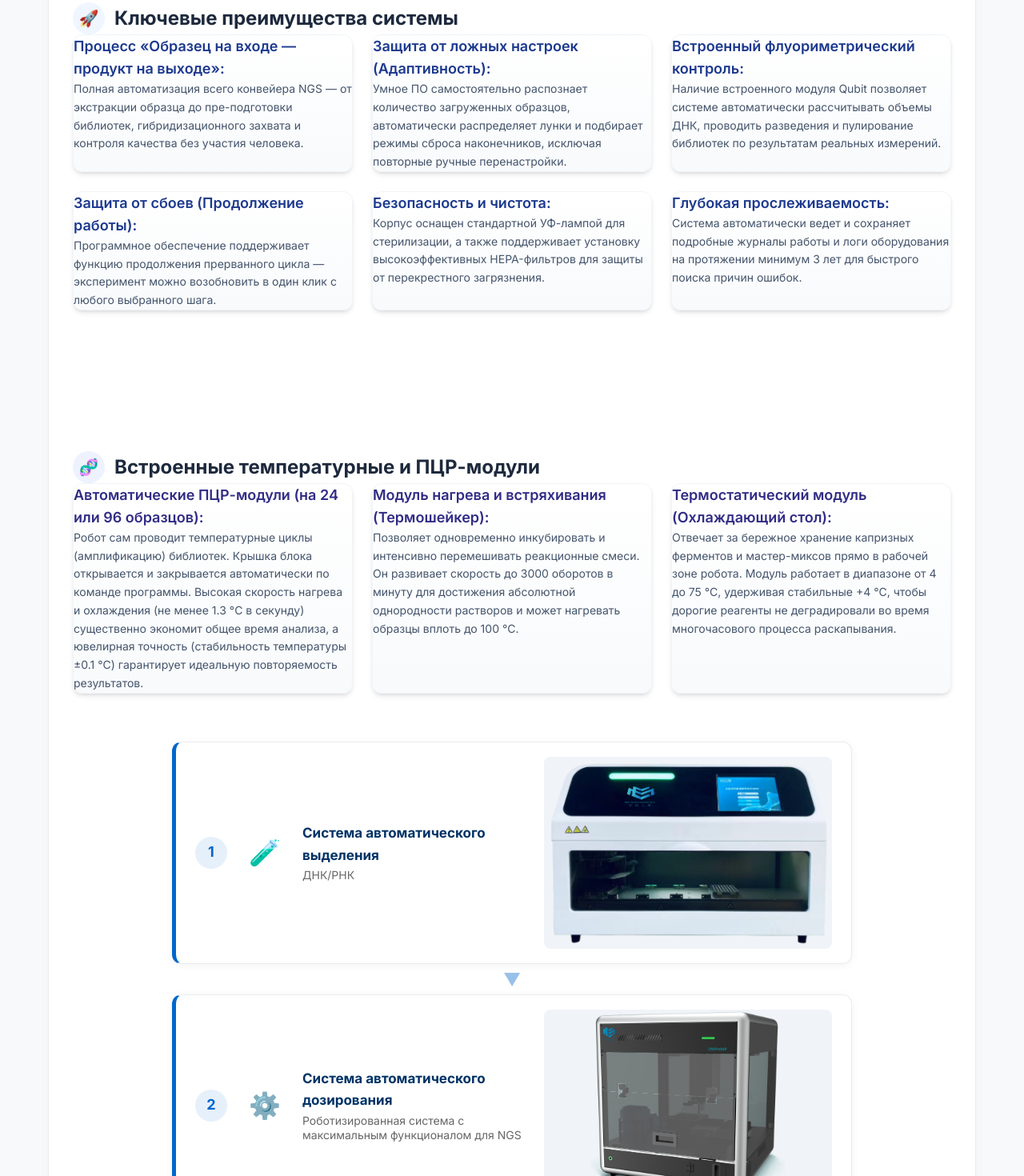
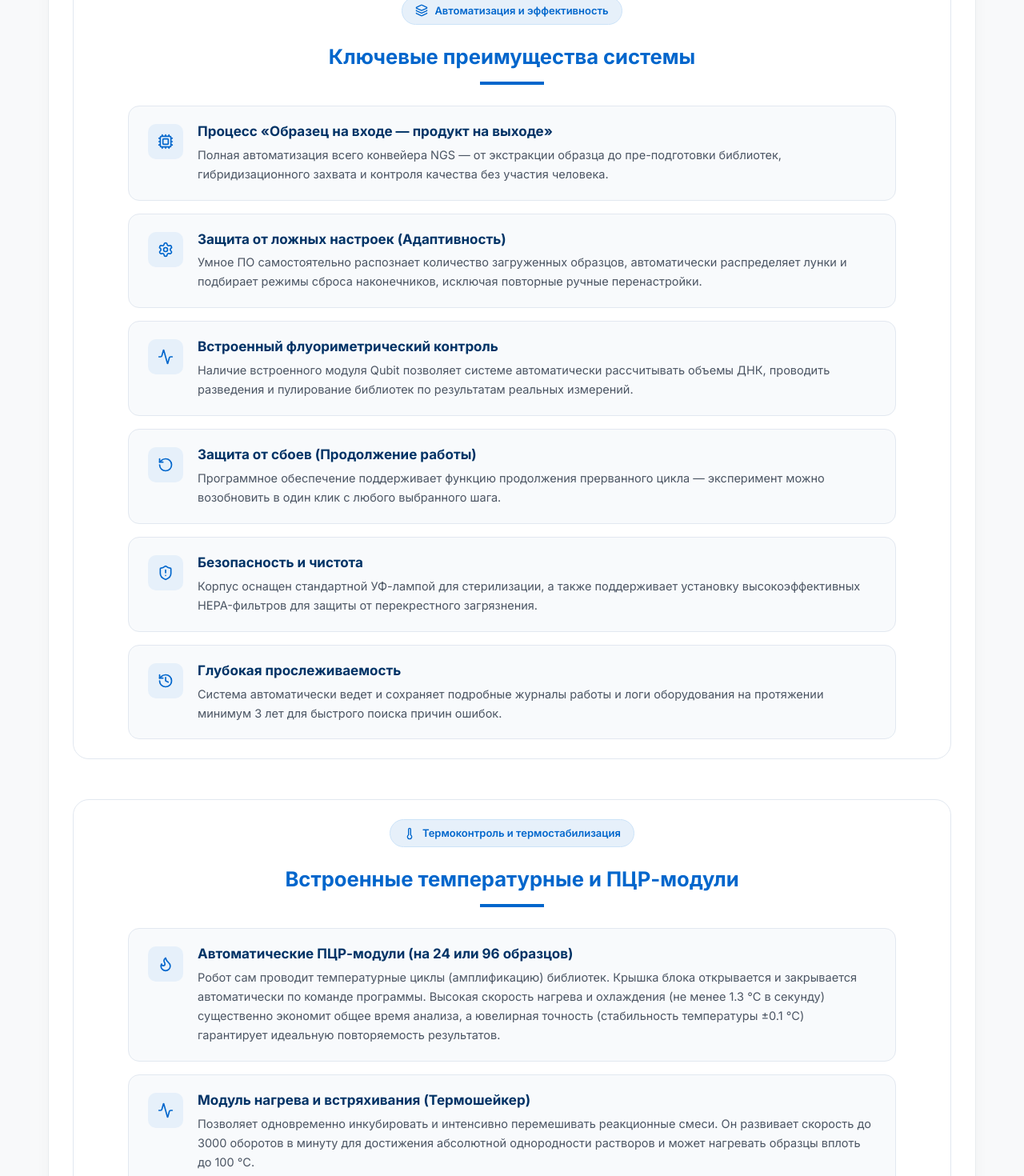
Before and after one commit to alexurpimenov-prog/ME-instruments, a React (Vite) app: page / in a window 1280 px wide. Shown: the part 4480-5950 px from the top of the page at 80% size. Built offline with nearby package versions, Linux system fonts and the light colour scheme.

Commit message:
Update ProcessFlow.tsx

```diff
--- a/src/components/ProcessFlow.tsx
+++ b/src/components/ProcessFlow.tsx
@@ -1,6 +1,18 @@
 import React from 'react';
 import { ProcessStepData } from '../types';
 import { ImageSlot } from './ImageSlot';
+import {
+  Cpu,
+  Settings,
+  Activity,
+  RotateCcw,
+  ShieldAlert,
+  History,
+  Flame,
+  Thermometer,
+  Snowflake,
+  Layers
+} from 'lucide-react';
 
 interface ProcessFlowProps {
   steps: ProcessStepData[];
@@ -14,113 +26,150 @@ export const ProcessFlow: React.FC<ProcessFlowProps> = ({
   onImageUploaded,
 }) => {
   return (
-    <div className="process-wrapper max-w-7xl mx-auto px-4 py-12" id="process-section">
-      <h3 className="text-3xl font-bold text-center text-blue-900 mb-2">
-        Интеграция в безшовный автоматизированный процесс ME Instruments
-      </h3>
-      <p className="sub text-center text-slate-500 text-lg mb-12">
-        Полный конвейер: от образца до готового отчёта
-      </p>
+    <div className="process-wrapper" id="process-section">
+      <h3>Интеграция в безшовный автоматизированный процесс ME Instruments</h3>
+      <p className="sub">Полный конвейер: от образца до готового отчёта</p>
 
-      {/* Информационный блок преимуществ и модулей */}
-      <div className="flex flex-col gap-14 mb-16">
+      {/* Раздел 1: Ключевые преимущества */}
+      <div className="unified-tech-card" style={{ marginBottom: '3rem', boxShadow: 'none', padding: '24px 0' }}>
+        <div className="unified-tech-header">
+          <div className="unified-tech-badge">
+            <Layers className="w-4 h-4 text-[#0066cc]" />
+            <span>Автоматизация и эффективность</span>
+          </div>
+          <h3 className="unified-tech-title" style={{ fontSize: '1.6rem', marginTop: '8px' }}>
+            Ключевые преимущества системы
+          </h3>
+        </div>
 
-        {/* Секция 1: Ключевые преимущества */}
-        <section className="features-block">
-          <h4 className="flex items-center gap-3 mb-6 text-2xl font-bold text-slate-800">
-            <span className="flex items-center justify-center w-10 h-10 rounded-full bg-blue-50 text-xl">🚀</span>
-            Ключевые преимущества системы
-          </h4>
-          <div className="grid grid-cols-1 md:grid-cols-2 lg:grid-cols-3 gap-6">
-            <div className="feature-card p-6 border border-slate-100 rounded-xl bg-gradient-to-b from-white to-slate-50 shadow-md hover:shadow-xl transition-all duration-300 transform hover:-translate-y-1">
-              <strong className="block mb-2 text-lg font-semibold text-blue-900">
-                Процесс «Образец на входе — продукт на выходе»:
-              </strong>
-              <p className="text-slate-600 text-sm leading-relaxed">
+        <div className="unified-tech-list" style={{ marginTop: '24px' }}>
+          <div className="unified-tech-item">
+            <div className="unified-tech-icon-wrapper">
+              <Cpu className="w-5 h-5 text-[#0066cc]" />
+            </div>
+            <div className="unified-tech-item-content">
+              <h4 className="unified-tech-item-title">Процесс «Образец на входе — продукт на выходе»</h4>
+              <p className="unified-tech-item-desc">
                 Полная автоматизация всего конвейера NGS — от экстракции образца до пре-подготовки библиотек, гибридизационного захвата и контроля качества без участия человека.
               </p>
             </div>
-            <div className="feature-card p-6 border border-slate-100 rounded-xl bg-gradient-to-b from-white to-slate-50 shadow-md hover:shadow-xl transition-all duration-300 transform hover:-translate-y-1">
-              <strong className="block mb-2 text-lg font-semibold text-blue-900">
-                Защита от ложных настроек (Адаптивность):
-              </strong>
-              <p className="text-slate-600 text-sm leading-relaxed">
+          </div>
+
+          <div className="unified-tech-item">
+            <div className="unified-tech-icon-wrapper">
+              <Settings className="w-5 h-5 text-[#0066cc]" />
+            </div>
+            <div className="unified-tech-item-content">
+              <h4 className="unified-tech-item-title">Защита от ложных настроек (Адаптивность)</h4>
+              <p className="unified-tech-item-desc">
                 Умное ПО самостоятельно распознает количество загруженных образцов, автоматически распределяет лунки и подбирает режимы сброса наконечников, исключая повторные ручные перенастройки.
               </p>
             </div>
-            <div className="feature-card p-6 border border-slate-100 rounded-xl bg-gradient-to-b from-white to-slate-50 shadow-md hover:shadow-xl transition-all duration-300 transform hover:-translate-y-1">
-              <strong className="block mb-2 text-lg font-semibold text-blue-900">
-                Встроенный флуориметрический контроль:
-              </strong>
-              <p className="text-slate-600 text-sm leading-relaxed">
+          </div>
+
+          <div className="unified-tech-item">
+            <div className="unified-tech-icon-wrapper">
+              <Activity className="w-5 h-5 text-[#0066cc]" />
+            </div>
+            <div className="unified-tech-item-content">
+              <h4 className="unified-tech-item-title">Встроенный флуориметрический контроль</h4>
+              <p className="unified-tech-item-desc">
                 Наличие встроенного модуля Qubit позволяет системе автоматически рассчитывать объемы ДНК, проводить разведения и пулирование библиотек по результатам реальных измерений.
               </p>
             </div>
-            <div className="feature-card p-6 border border-slate-100 rounded-xl bg-gradient-to-b from-white to-slate-50 shadow-md hover:shadow-xl transition-all duration-300 transform hover:-translate-y-1">
-              <strong className="block mb-2 text-lg font-semibold text-blue-900">
-                Защита от сбоев (Продолжение работы):
-              </strong>
-              <p className="text-slate-600 text-sm leading-relaxed">
+          </div>
+
+          <div className="unified-tech-item">
+            <div className="unified-tech-icon-wrapper">
+              <RotateCcw className="w-5 h-5 text-[#0066cc]" />
+            </div>
+            <div className="unified-tech-item-content">
+              <h4 className="unified-tech-item-title">Защита от сбоев (Продолжение работы)</h4>
+              <p className="unified-tech-item-desc">
                 Программное обеспечение поддерживает функцию продолжения прерванного цикла — эксперимент можно возобновить в один клик с любого выбранного шага.
               </p>
             </div>
-            <div className="feature-card p-6 border border-slate-100 rounded-xl bg-gradient-to-b from-white to-slate-50 shadow-md hover:shadow-xl transition-all duration-300 transform hover:-translate-y-1">
-              <strong className="block mb-2 text-lg font-semibold text-blue-900">
-                Безопасность и чистота:
-              </strong>
-              <p className="text-slate-600 text-sm leading-relaxed">
+          </div>
+
+          <div className="unified-tech-item">
+            <div className="unified-tech-icon-wrapper">
+              <ShieldAlert className="w-5 h-5 text-[#0066cc]" />
+            </div>
+            <div className="unified-tech-item-content">
+              <h4 className="unified-tech-item-title">Безопасность и чистота</h4>
+              <p className="unified-tech-item-desc">
                 Корпус оснащен стандартной УФ-лампой для стерилизации, а также поддерживает установку высокоэффективных HEPA-фильтров для защиты от перекрестного загрязнения.
               </p>
             </div>
-            <div className="feature-card p-6 border border-slate-100 rounded-xl bg-gradient-to-b from-white to-slate-50 shadow-md hover:shadow-xl transition-all duration-300 transform hover:-translate-y-1">
-              <strong className="block mb-2 text-lg font-semibold text-blue-900">
-                Глубокая прослеживаемость:
-              </strong>
-              <p className="text-slate-600 text-sm leading-relaxed">
+          </div>
+
+          <div className="unified-tech-item">
+            <div className="unified-tech-icon-wrapper">
+              <History className="w-5 h-5 text-[#0066cc]" />
+            </div>
+            <div className="unified-tech-item-content">
+              <h4 className="unified-tech-item-title">Глубокая прослеживаемость</h4>
+              <p className="unified-tech-item-desc">
                 Система автоматически ведет и сохраняет подробные журналы работы и логи оборудования на протяжении минимум 3 лет для быстрого поиска причин ошибок.
               </p>
             </div>
           </div>
-        </section>
+        </div>
+      </div>
 
-        {/* Секция 2: Температурные модули */}
-        <section className="modules-block">
-          <h4 className="flex items-center gap-3 mb-6 text-2xl font-bold text-slate-800">
-            <span className="flex items-center justify-center w-10 h-10 rounded-full bg-indigo-50 text-xl">🧬</span>
+      {/* Раздел 2: Температурные модули */}
+      <div className="unified-tech-card" style={{ marginBottom: '4rem', boxShadow: 'none', padding: '24px 0' }}>
+        <div className="unified-tech-header">
+          <div className="unified-tech-badge">
+            <Thermometer className="w-4 h-4 text-[#0066cc]" />
+            <span>Термоконтроль и термостабилизация</span>
+          </div>
+          <h3 className="unified-tech-title" style={{ fontSize: '1.6rem', marginTop: '8px' }}>
             Встроенные температурные и ПЦР-модули
-          </h4>
-          <div className="grid grid-cols-1 md:grid-cols-2 lg:grid-cols-3 gap-6">
-            <div className="feature-card p-6 border border-slate-100 rounded-xl bg-gradient-to-b from-white to-slate-50 shadow-md hover:shadow-xl transition-all duration-300 transform hover:-translate-y-1">
-              <strong className="block mb-2 text-lg font-semibold text-indigo-900">
-                Автоматические ПЦР-модули (на 24 или 96 образцов):
-              </strong>
-              <p className="text-slate-600 text-sm leading-relaxed">
+          </h3>
+        </div>
+
+        <div className="unified-tech-list" style={{ marginTop: '24px' }}>
+          <div className="unified-tech-item">
+            <div className="unified-tech-icon-wrapper">
+              <Flame className="w-5 h-5 text-[#0066cc]" />
+            </div>
+            <div className="unified-tech-item-content">
+              <h4 className="unified-tech-item-title">Автоматические ПЦР-модули (на 24 или 96 образцов)</h4>
+              <p className="unified-tech-item-desc">
                 Робот сам проводит температурные циклы (амплификацию) библиотек. Крышка блока открывается и закрывается автоматически по команде программы. Высокая скорость нагрева и охлаждения (не менее 1.3 °C в секунду) существенно экономит общее время анализа, а ювелирная точность (стабильность температуры ±0.1 °C) гарантирует идеальную повторяемость результатов.
               </p>
             </div>
-            <div className="feature-card p-6 border border-slate-100 rounded-xl bg-gradient-to-b from-white to-slate-50 shadow-md hover:shadow-xl transition-all duration-300 transform hover:-translate-y-1">
-              <strong className="block mb-2 text-lg font-semibold text-indigo-900">
-                Модуль нагрева и встряхивания (Термошейкер):
-              </strong>
-              <p className="text-slate-600 text-sm leading-relaxed">
+          </div>
+
+          <div className="unified-tech-item">
+            <div className="unified-tech-icon-wrapper">
+              <Activity className="w-5 h-5 text-[#0066cc]" />
+            </div>
+            <div className="unified-tech-item-content">
+              <h4 className="unified-tech-item-title">Модуль нагрева и встряхивания (Термошейкер)</h4>
+              <p className="unified-tech-item-desc">
                 Позволяет одновременно инкубировать и интенсивно перемешивать реакционные смеси. Он развивает скорость до 3000 оборотов в минуту для достижения абсолютной однородности растворов и может нагревать образцы вплоть до 100 °C.
               </p>
             </div>
-            <div className="feature-card p-6 border border-slate-100 rounded-xl bg-gradient-to-b from-white to-slate-50 shadow-md hover:shadow-xl transition-all duration-300 transform hover:-translate-y-1">
-              <strong className="block mb-2 text-lg font-semibold text-indigo-900">
-                Термостатический модуль (Охлаждающий стол):
-              </strong>
-              <p className="text-slate-600 text-sm leading-relaxed">
+          </div>
+
+          <div className="unified-tech-item">
+            <div className="unified-tech-icon-wrapper">
+              <Snowflake className="w-5 h-5 text-[#0066cc]" />
+            </div>
+            <div className="unified-tech-item-content">
+              <h4 className="unified-tech-item-title">Термостатический модуль (Охлаждающий стол)</h4>
+              <p className="unified-tech-item-desc">
                 Отвечает за бережное хранение капризных ферментов и мастер-миксов прямо в рабочей зоне робота. Модуль работает в диапазоне от 4 до 75 °C, удерживая стабильные +4 °C, чтобы дорогие реагенты не деградировали во время многочасового процесса раскапывания.
               </p>
             </div>
           </div>
-        </section>
-
+        </div>
       </div>
 
-      {/* Интерактивный процесс шагов */}
-      <div className="vertical-flow mt-10">
+      {/* Раздел 3: Интерактивный процесс */}
+      <div className="vertical-flow">
         {steps.map((step, index) => (
           <React.Fragment key={step.number}>
             <div className="process-step" id={`step-${step.number}`}>
```
